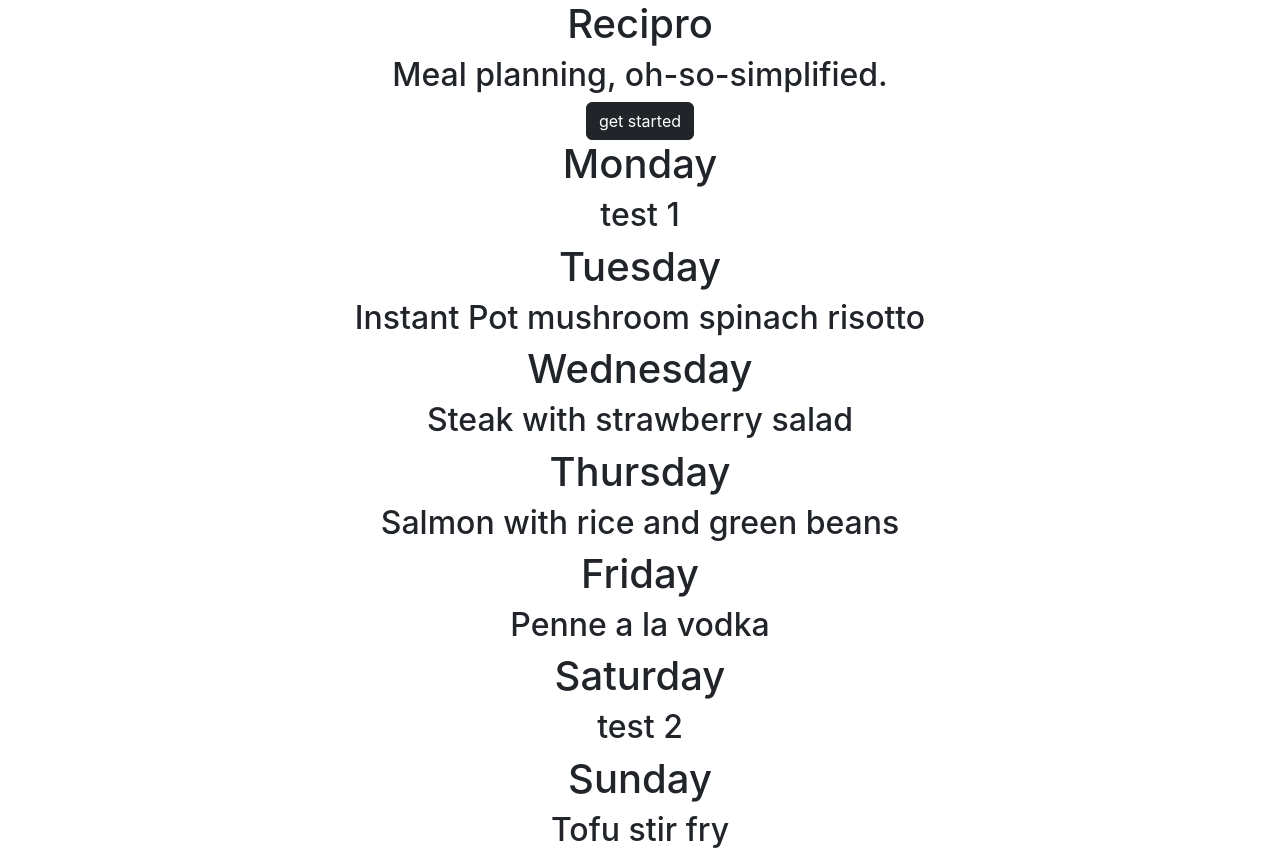
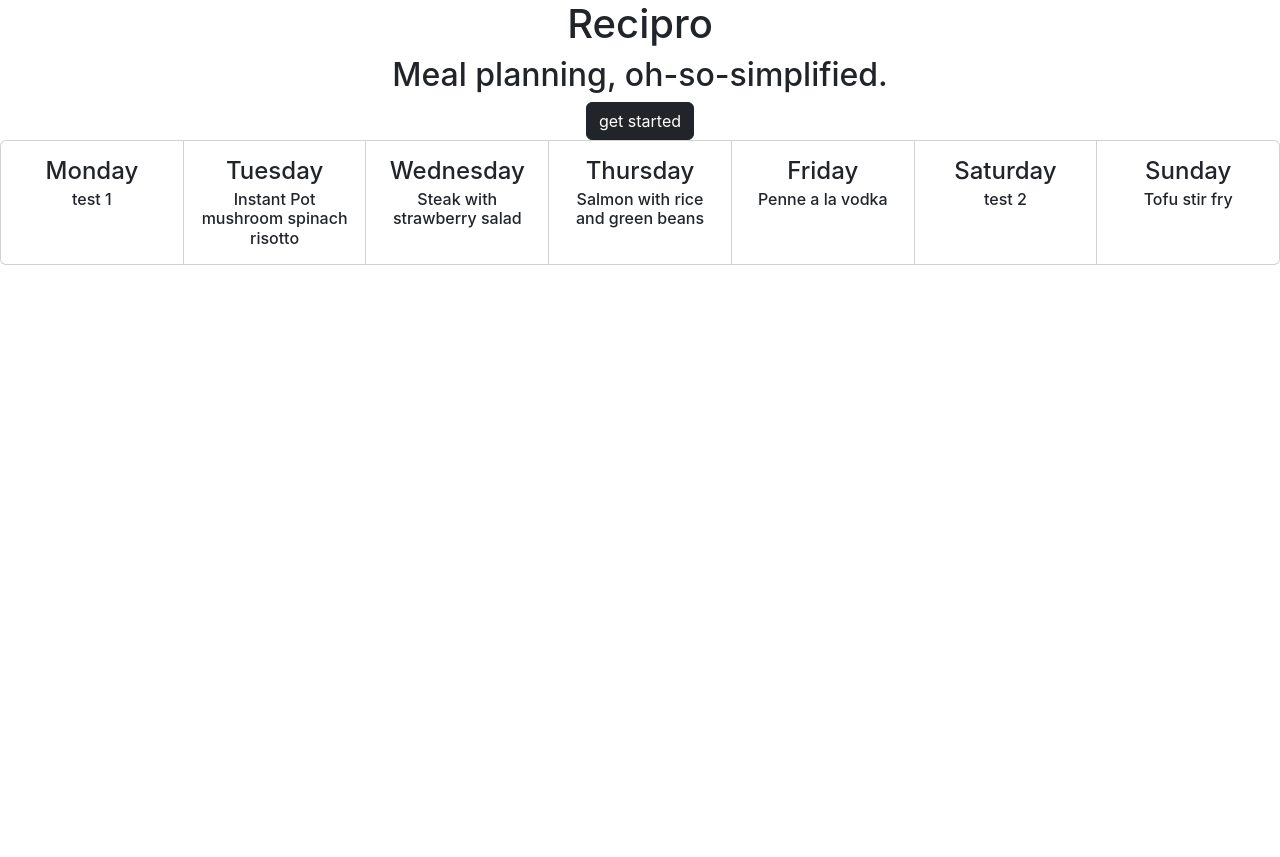
Before and after one commit to allisonwmoss/recipro, a React (Create React App) app in the folder recipro/: page / in a window 1280 px wide. After the commit the page ends 800 px from the top, so only its background shows below. Built offline with nearby package versions, Linux system fonts and the light colour scheme.

Commit message:
added some styling.

```diff
--- a/recipro/src/components/RecipeThumbnail.js
+++ b/recipro/src/components/RecipeThumbnail.js
@@ -1,12 +1,19 @@
 import React, { useState } from 'react'
+import { Card, CardBody, CardTitle, CardSubtitle } from 'reactstrap'
 
 export default function RecipeThumbnail(props) {
     const recipe = props.recipe
     const day = props.day
     return (
-        <div>
-            <h1>{day}</h1>
-            <h2>{recipe.recipeName}</h2>
-        </div>
+        <Card>
+            <CardBody>
+                <CardTitle tag="h4">{day}</CardTitle>
+                <CardSubtitle tag="h6">{recipe.recipeName}</CardSubtitle>
+            </CardBody>
+        </Card>
+        // <div>
+        //     <h1>{day}</h1>
+        //     <h2>{recipe.recipeName}</h2>
+        // </div>
     )
 }
--- a/recipro/src/components/RecipesList.js
+++ b/recipro/src/components/RecipesList.js
@@ -1,5 +1,6 @@
 import React, { useState, useEffect } from 'react'
 import RecipeThumbnail from './RecipeThumbnail'
+import { CardGroup } from 'reactstrap'
 
 const recipes = [
     {
@@ -84,7 +85,7 @@ export default function RecipesList() {
     }, [])
 
     return (
-        <div>
+        <CardGroup>
             {
                 genRecipes.map((recipe, idx) => {
                     return (
@@ -92,6 +93,6 @@ export default function RecipesList() {
                     )
                 })
             }
-        </div>
+        </CardGroup>
     )
 }
```
